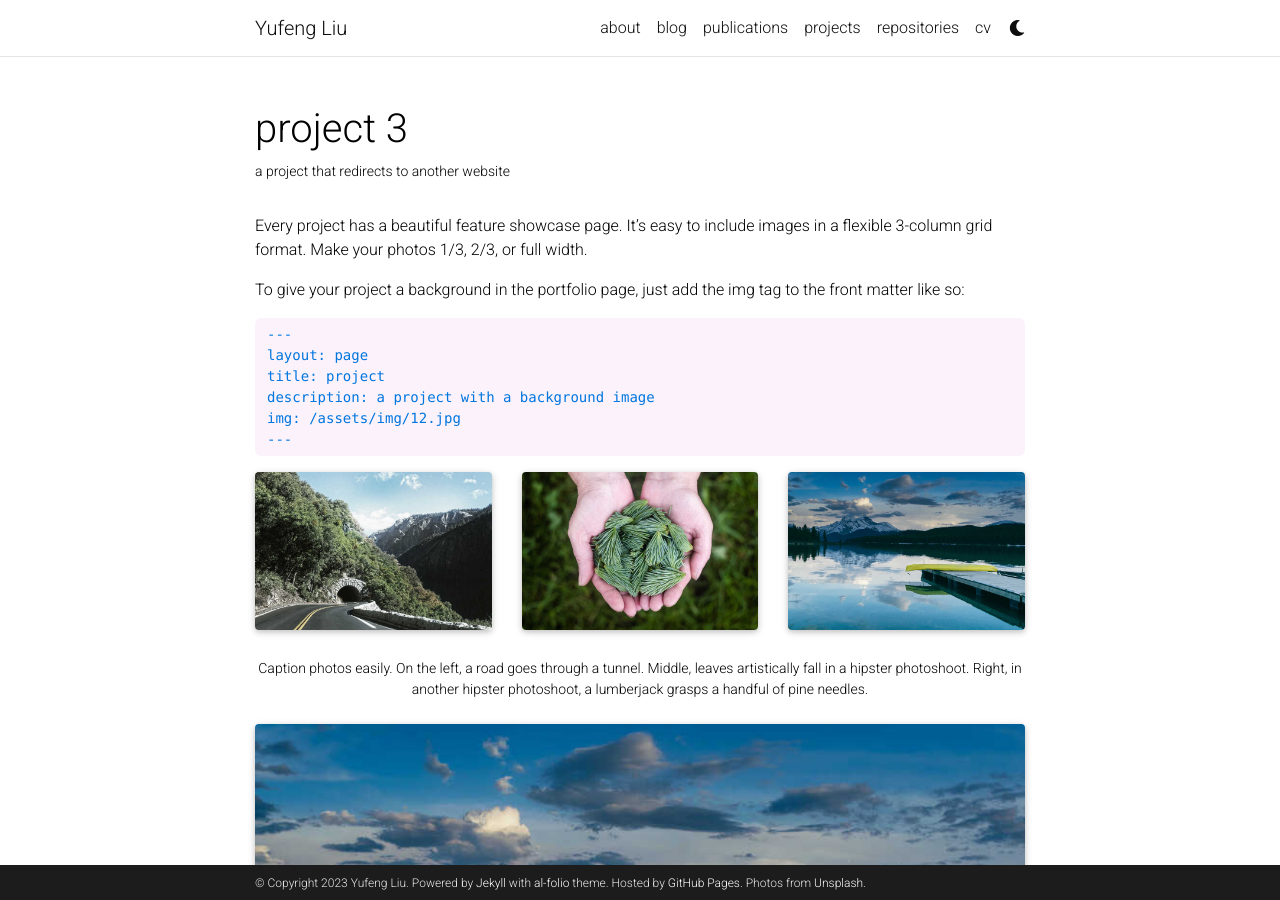
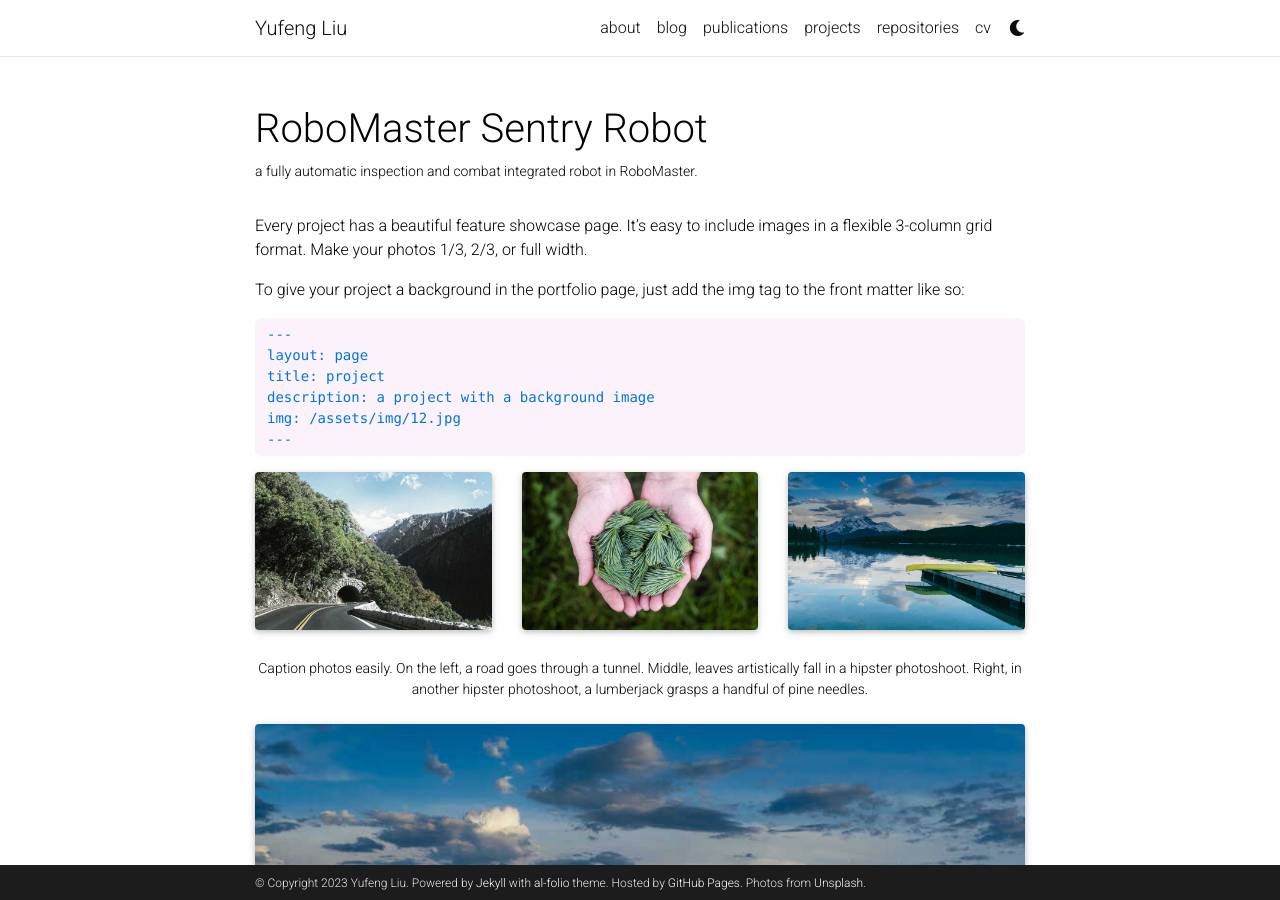
Before and after one commit to raymond-lau-lyf/raymond-lau-lyf.github.io, a Jekyll site: the page built from _projects/3_project.md, in a window 1280 px wide and 900 px high. Built offline with Jekyll 4.4.1, drawn with Linux system fonts in a browser that asks for light colours; full-size pictures stand in for the smaller copies a plugin makes; comment, search, counter and statistics services are not loaded; a style sheet for code colours, icons or effects is not loaded.

Commit message:
add pics test

```diff
--- a/_projects/3_project.md
+++ b/_projects/3_project.md
@@ -1,8 +1,8 @@
 ---
 layout: page
-title: project 3
-description: a project that redirects to another website
-img: assets/img/7.jpg
+title: RoboMaster Sentry Robot
+description: a fully automatic inspection and combat integrated robot in RoboMaster.
+img: assets/img/robomaster.jpg
 redirect: https://unsplash.com
 importance: 3
 category: work
```
Also changed, not shown: assets/img/gimbal.png (added), 1 other file.
